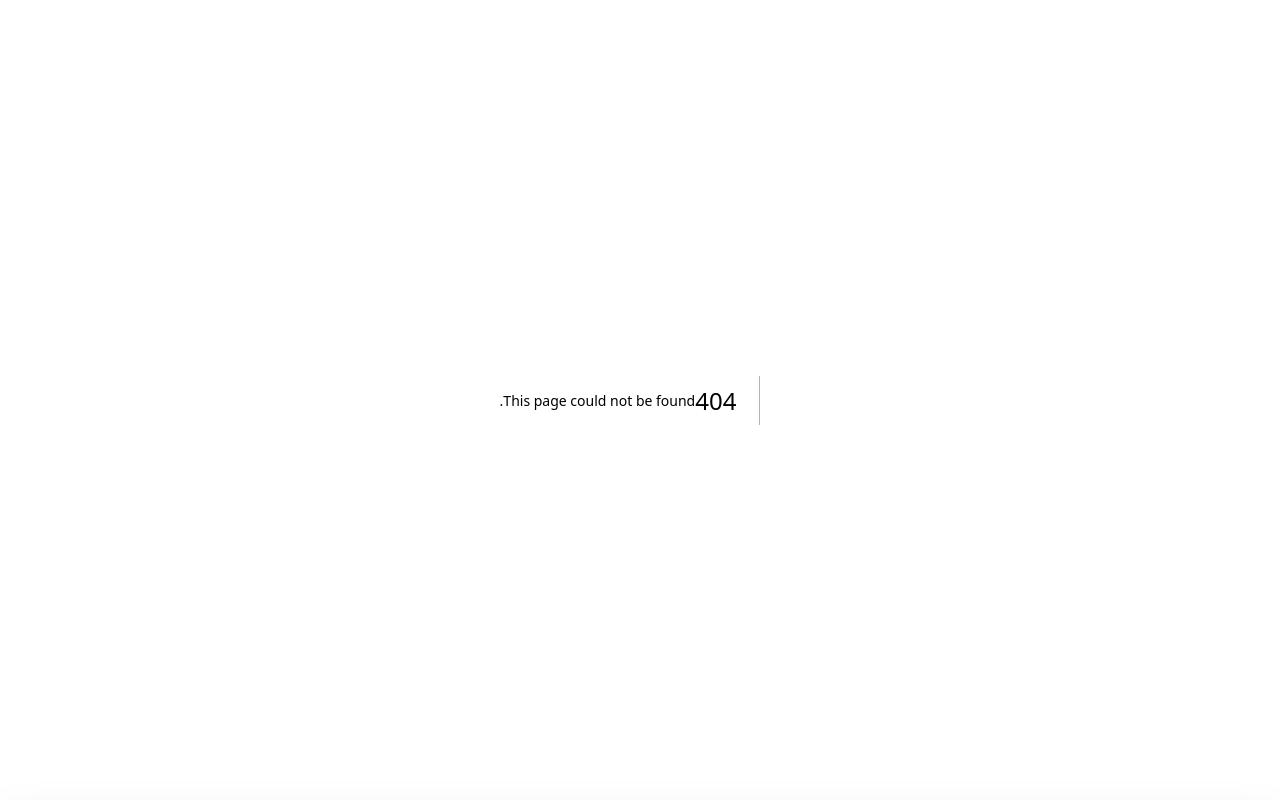
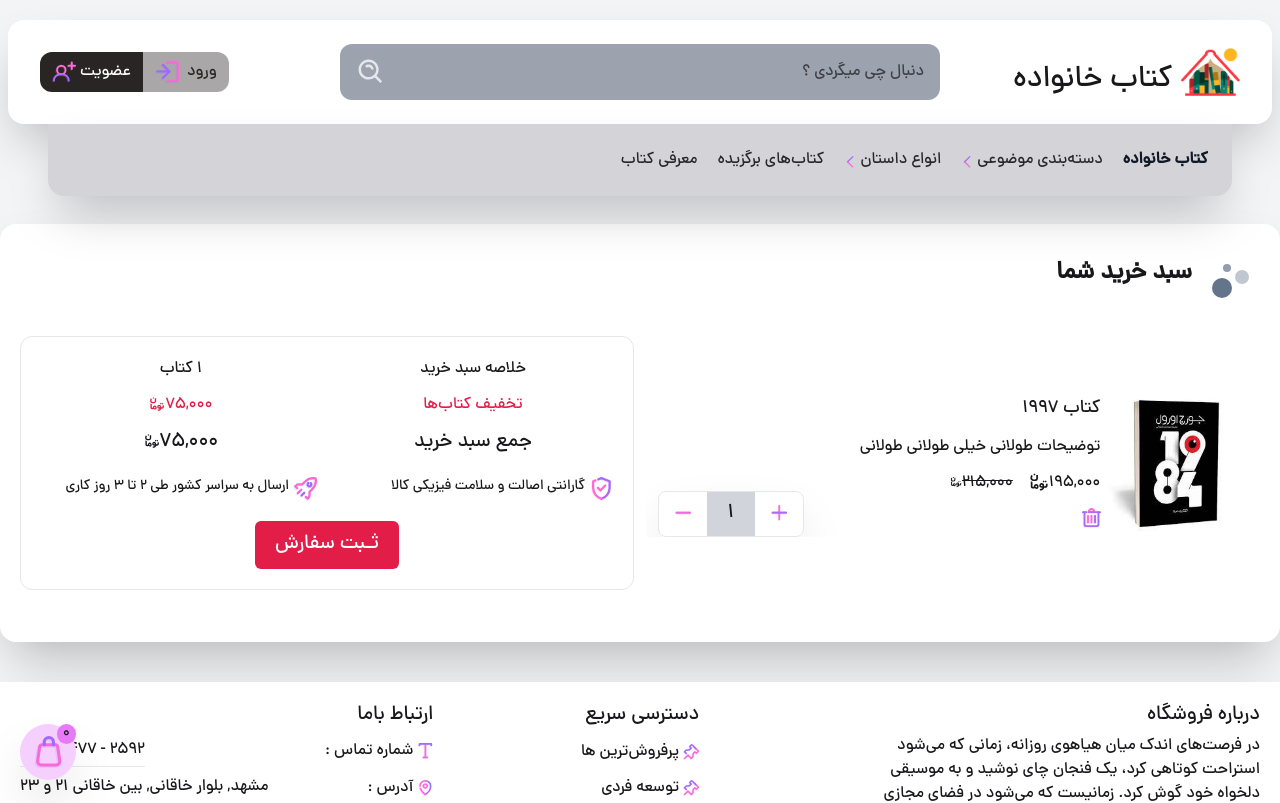
Before and after one commit to vcabolfazl/Book-Store, a Next.js app: page /cart in a window 1280 px wide. Before the commit this address had no page. Shown: the top 803 px of the page. Built offline with nearby package versions, Linux system fonts and the light colour scheme.

Commit message:
feat : -> Development of shopping cart section and shopping cart button component

```diff
--- /dev/null
+++ b/components/shoppingcart.jsx
@@ -0,0 +1,11 @@
+import Link from 'next/link'
+import React from 'react'
+
+export default function Shoppingcart() {
+ return (
+  <Link href={"/cart"} className="fixed bottom-5 left-5 z-50 px-3 py-3 bg-fuchsia-200 shadow-2xl rounded-full">
+   <span className='absolute text-sm top-0 right-0 bg-fuchsia-400 px-1.5 rounded-full font-dana-Bold text- mx-auto'>0</span>
+   <svg className="w-8 h-8"><use href="#ShoppingBag"></use></svg>
+  </Link>
+ )
+}
--- a/pages/_document.js
+++ b/pages/_document.js
@@ -1,4 +1,5 @@
 import Footer from '@/components/Footer'
+import Shoppingcart from '@/components/shoppingcart'
 import Svg from '@/components/svg'
 import { Html, Head, Main, NextScript } from 'next/document'
 
@@ -10,6 +11,7 @@ export default function Document() {
         <Main />
         <Svg />
         <NextScript />
+        <Shoppingcart/>
         <Footer />
       </body>
     </Html>
--- /dev/null
+++ b/pages/cart/index.jsx
@@ -0,0 +1,113 @@
+import Header from '@/components/Header'
+import SectionHeader from '@/components/SectionHeader'
+import React, { useState } from 'react'
+
+export default function index() {
+  const [num, setNum] = useState(1)
+  return (
+    <>
+      <Header />
+
+      <div className="container">
+
+        <div className="w-full p-5 bg-white shadow-2xl my-10 rounded-2xl">
+          {/* Title */}
+          <SectionHeader
+            title={"سبد خرید شما"}
+          />
+          <div className="my-8 grid md:grid-cols-2 gap-3 items-center">
+
+            {/*  --> Start Right Side */}
+            <div className="grid gap-3 max-h-[230px] md:max-h-[340px] overflow-y-auto">
+              {/* Cord Product */}
+              <div className="grid grid-cols-4 items-center px-3">
+                <img src="/assets/Images/products/1984.jpg" alt="" />
+
+                <div className="col-span-2 space-y-3">
+                  <h5 className='line-clamp-1 font-dana-Bold text-lg'>کتاب 1997</h5>
+                  <span className='line-clamp-2 font-dana-Regular'> توضیحات طولانی خیلی طولانی طولانی</span>
+                  <div className='flex gap-4 items-center'>
+                    <div className="font-dana-Bold">
+                      <span>195,000</span>
+                      <svg className='w-5 h-5'>
+                        <use href='#toman'></use>
+                      </svg>
+                    </div>
+                    <div className="flex items-center">
+                      <del>215,000
+                        <svg className='w-3 h-3'>
+                          <use href='#toman'></use>
+                        </svg>
+                      </del>
+                    </div>
+
+                  </div>
+                  <div className="cursor-pointer">
+                    <svg className="w-5 h-5">
+                      <use href='#trash'></use>
+                    </svg>
+                  </div>
+                </div>
+
+                <div className="flex h-full items-end justify-end gap-x-4 bottom-0">
+                  <div className="grid grid-cols-3 items-center justify-center border rounded-lg shadow-2xl">
+                    <span className='px-4 py-2 bg-green-00' onClick={() => setNum(num => num + 1)}>
+                      <svg className="w-4 h-4">
+                        <use href='#Plus'></use>
+                      </svg>
+                    </span>
+                    <span className='px-4 py-2 bg-gray-300 font-dana-Bold text-xl text-center'>{num}</span>
+                    <span className='px-4 py-2 bg-zinc800'>
+                      <svg className="w-4 h-4" onClick={() => num === 1 ? null : setNum(num => num - 1)}>
+                        <use href='#Min'></use>
+                      </svg>
+                    </span>
+                  </div>
+                </div>
+              </div>
+
+            </div>
+            {/* End Right Side <--  */}
+
+            {/* --> Start Left Side */}
+            <div className="rounded-xl border p-5 grid gap-5">
+              <div className="w-full grid grid-cols-2 text-center gap-3">
+                <p>خلاصه سبد خرید</p>
+                <p>1 کتاب</p>
+                <p className='text-rose-600'>تخفیف کتاب‌ها</p>
+                <p className='text-rose-600'>75,000
+                  <svg className="w-4 h-4 text-rose-600">
+                    <use href='#toman'></use>
+                  </svg>
+                </p>
+                <p className='text-xl'>جمع سبد خرید</p>
+                <p className='text-xl'>75,000
+                  <svg className="w-4 h-4">
+                    <use href='#toman'></use>
+                  </svg>
+                </p>
+              </div>
+              <div className="grid md:grid-cols-2 text-sm items-center gap-5">
+                <div className="flex gap-1">
+                  <svg className="w-6 h-6">
+                    <use href='#shield-check'></use>
+                  </svg>
+                  <p>گارانتی اصالت و سلامت فیزیکی کالا</p>
+                </div>
+                <div className="flex gap-1">
+                  <svg className="w-6 h-6">
+                    <use href='#Jet'></use>
+                  </svg>
+                  <p>ارسال به سراسر کشور طی 2 تا 3 روز کاری</p>
+                </div>
+              </div>
+              <button class="px-5 py-2.5 bg-rose-600 text-white rounded-md font-dana-Bold text-sm md:text-xl left-0 right-0 mx-auto">ثـبت سفارش</button>
+            </div>
+            {/* End Left Side <--  */}
+
+          </div>
+        </div>
+      </div>
+    </>
+  )
+}
```
